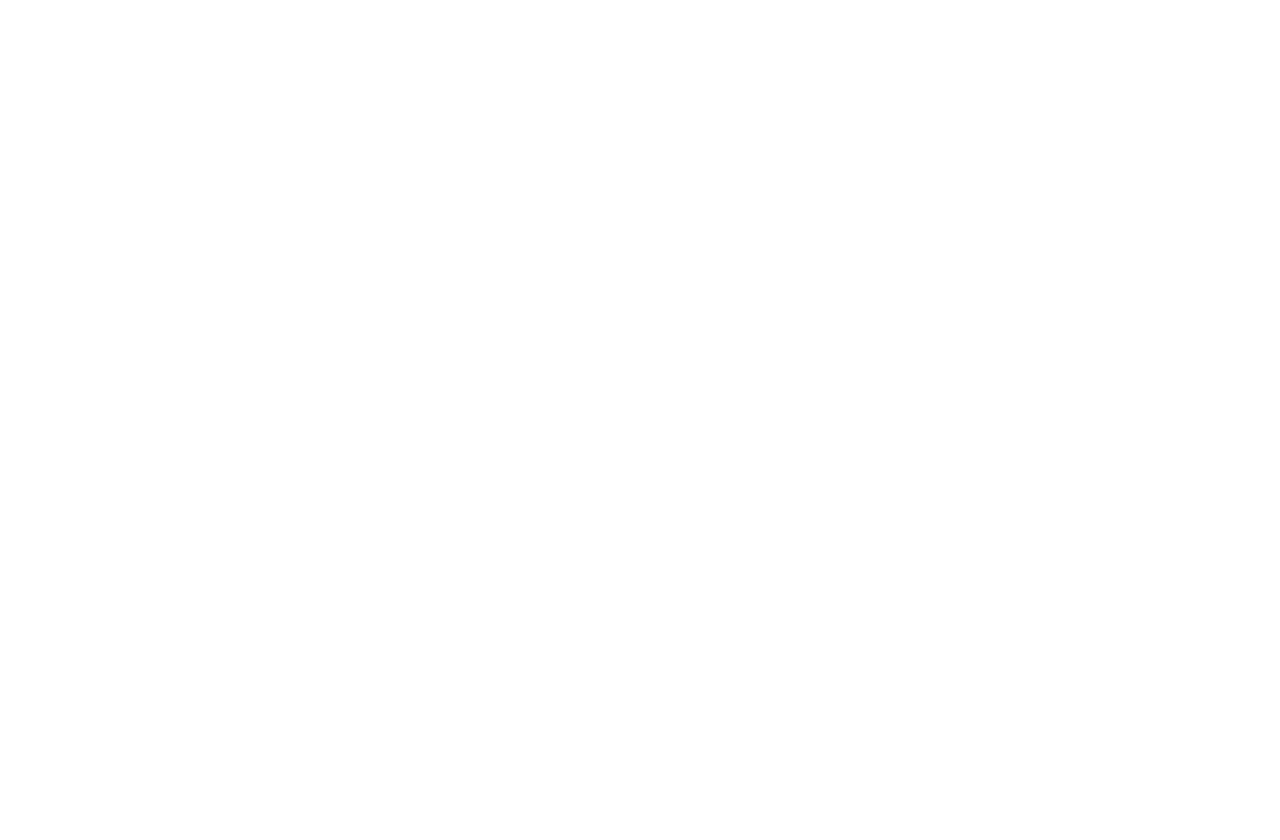
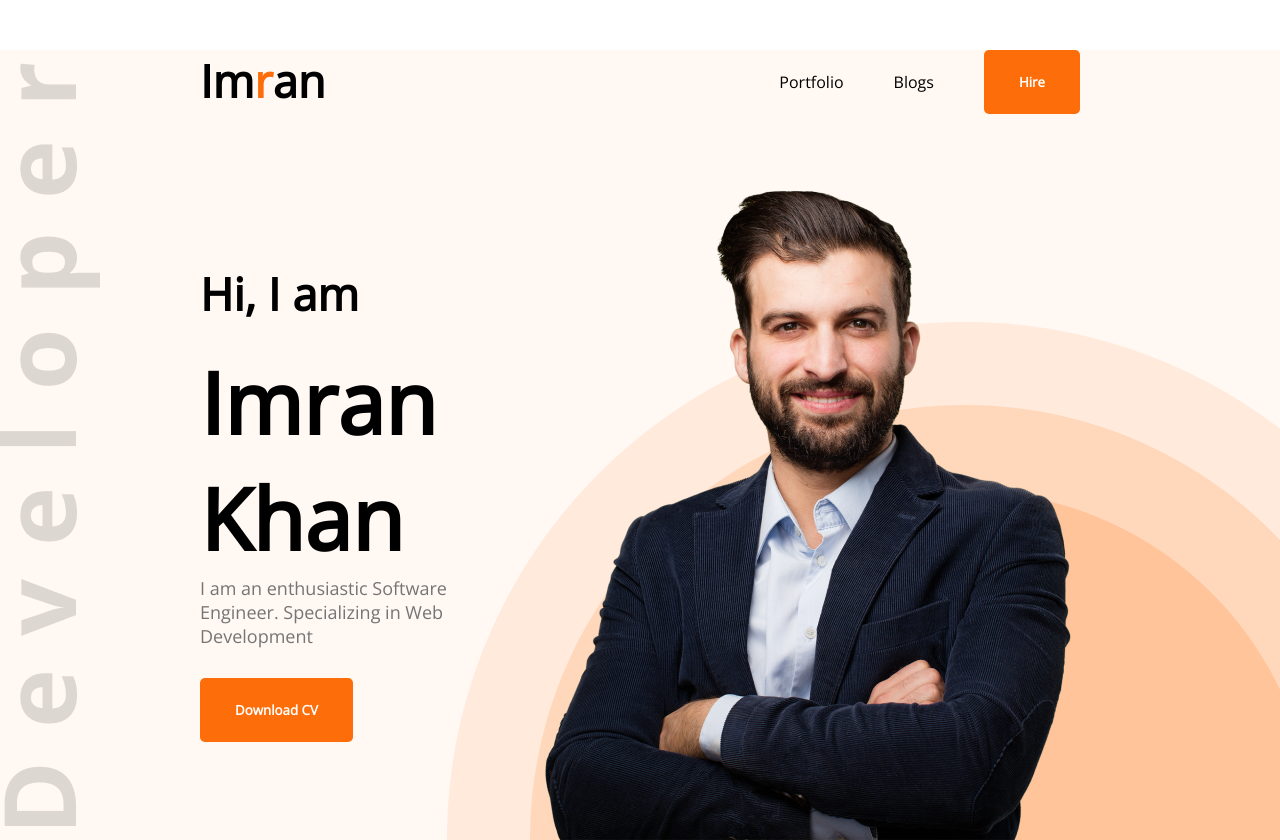
Before and after one commit to Imran-A-K/My-portfolio-html-css, a plain HTML site: page index.html in a window 1280 px wide. Before the commit the page ends 800 px from the top, so only its background shows below. Drawn offline with nearby package versions, Linux system fonts and the light colour scheme.

Commit message:
third commit

```diff
--- a/index.html
+++ b/index.html
@@ -1,14 +1,40 @@
 <!DOCTYPE html>
 <html lang="en">
-<head>
-    <meta charset="UTF-8">
-    <meta http-equiv="X-UA-Compatible" content="IE=edge">
-    <meta name="viewport" content="width=device-width, initial-scale=1.0">
+  <head>
+    <meta charset="UTF-8" />
+    <meta http-equiv="X-UA-Compatible" content="IE=edge" />
+    <meta name="viewport" content="width=device-width, initial-scale=1.0" />
     <title>Developer Portfolio</title>
 
-    <link rel="stylesheet" href="styles/portfolio.css">
-</head>
-<body>
+    <link rel="stylesheet" href="styles/portfolio.css" />
 
-</body>
+    <link rel="preconnect" href="https://fonts.googleapis.com"><link rel="preconnect" href="https://fonts.gstatic.com" crossorigin><link href="https://fonts.googleapis.com/css2?family=Open+Sans&family=Roboto:wght@400;500;700&display=swap" rel="stylesheet">
+  </head>
+  <body>
+    <header class="header">
+        <nav>
+      <h2 class="nav-title">Im<span class="text-primary">r</span>an</h2>
+      <ul>
+        <li>Portfolio</li>
+        <li>Blogs</li>
+        <li><button class="btn-primary">Hire</button></li>
+      </ul>
+    </nav>
+    <!-- Header banner -->
+    <div class="banner">
+        <div>
+        <h3 class="banner-sub-title">Hi, I am</h3>
+        <h1 class="banner-title">Imran Khan</h1>
+        <p class="banner-description"> I am an enthusiastic Software Engineer. Specializing in Web Development</p>
+        <button class="btn-primary">Download CV</button>
+
+    </div>
+    <img src="images/hardy.png" alt="">
+</div>
+    </header>
+    <main>
+
+    </main>
+    <footer></footer>
+  </body>
 </html>
--- a/styles/portfolio.css
+++ b/styles/portfolio.css
@@ -0,0 +1,67 @@
+*{
+ margin: 0;
+ font-family: 'Open Sans', sans-serif;
+}
+.text-primary{
+    color: #FD6E0A;
+}
+.btn-primary{
+    color: #FFFFFF;
+    font-size: 20;
+    font-weight: 700;
+    border: 0;
+    height: 64px;
+    border-radius: 5px;
+    background: #FD6E0A;
+    padding: 18px 35px;
+
+
+}
+/* header and navigation styles */
+header{
+    background: #FFF8F3;
+    background-image: url('../images/header_bg.png'), url('../images/developer.png');
+    background-repeat: no-repeat;
+    background-position: bottom right, left;
+
+}
+nav {
+    display: flex;
+    justify-content: space-between;
+    margin: 50px 200px;
+}
+.nav-title{
+    font-weight: 800;
+    font-size: 45px;
+}
+nav ul{
+    display: flex;
+    align-items: center;
+}
+nav li{
+    list-style: none;
+    margin-left: 50px;
+}
+
+/* Banner styles */
+.banner{
+    display: flex;
+    align-items: center;
+    margin: 0 200px;
+}
+.banner-title{
+  font-weight: 700;
+  font-size: 85px;
+
+}
+.banner-sub-title{
+    font-weight: 600;
+    font-size: 45px;
+    margin-bottom: 20px;
+}
+.banner-description{
+color: #757575;
+font-size: 18px;
+margin-bottom: 30px;
+
+}
```
